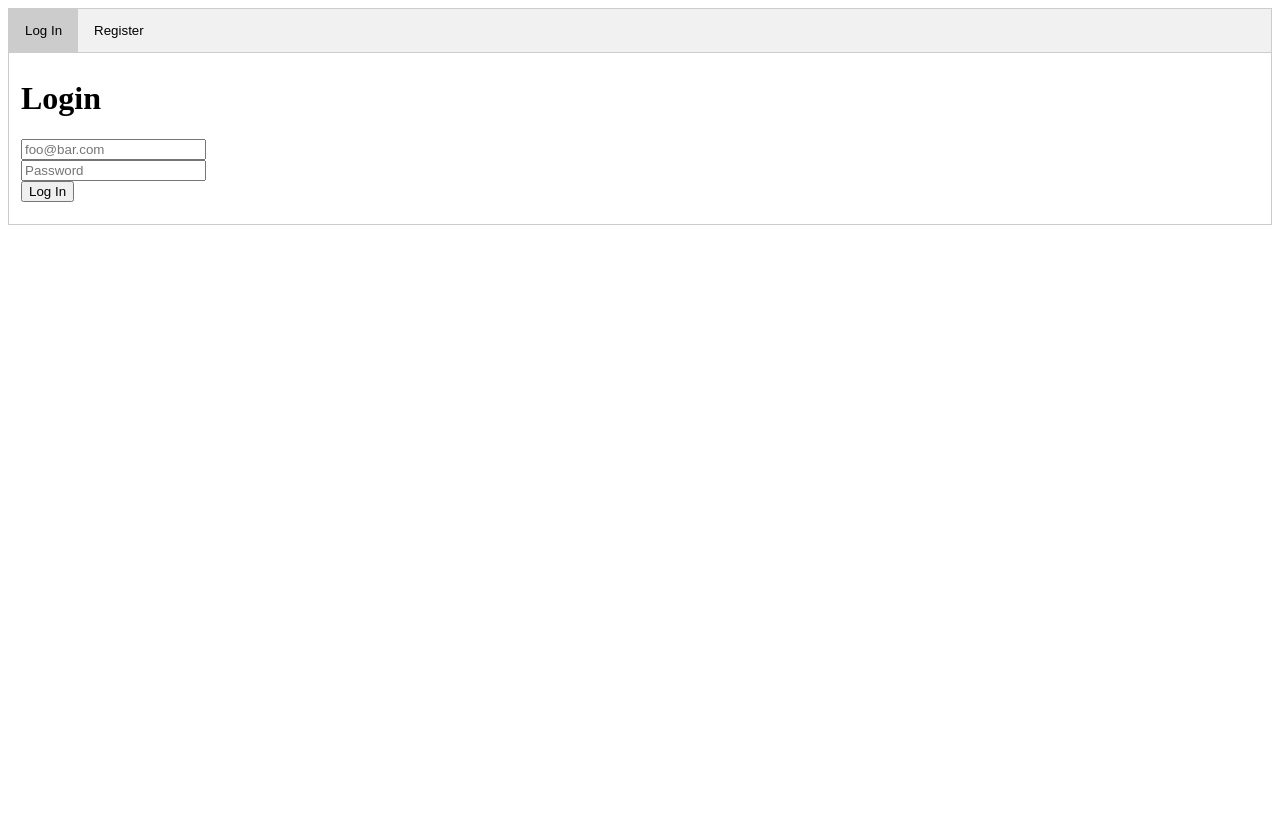
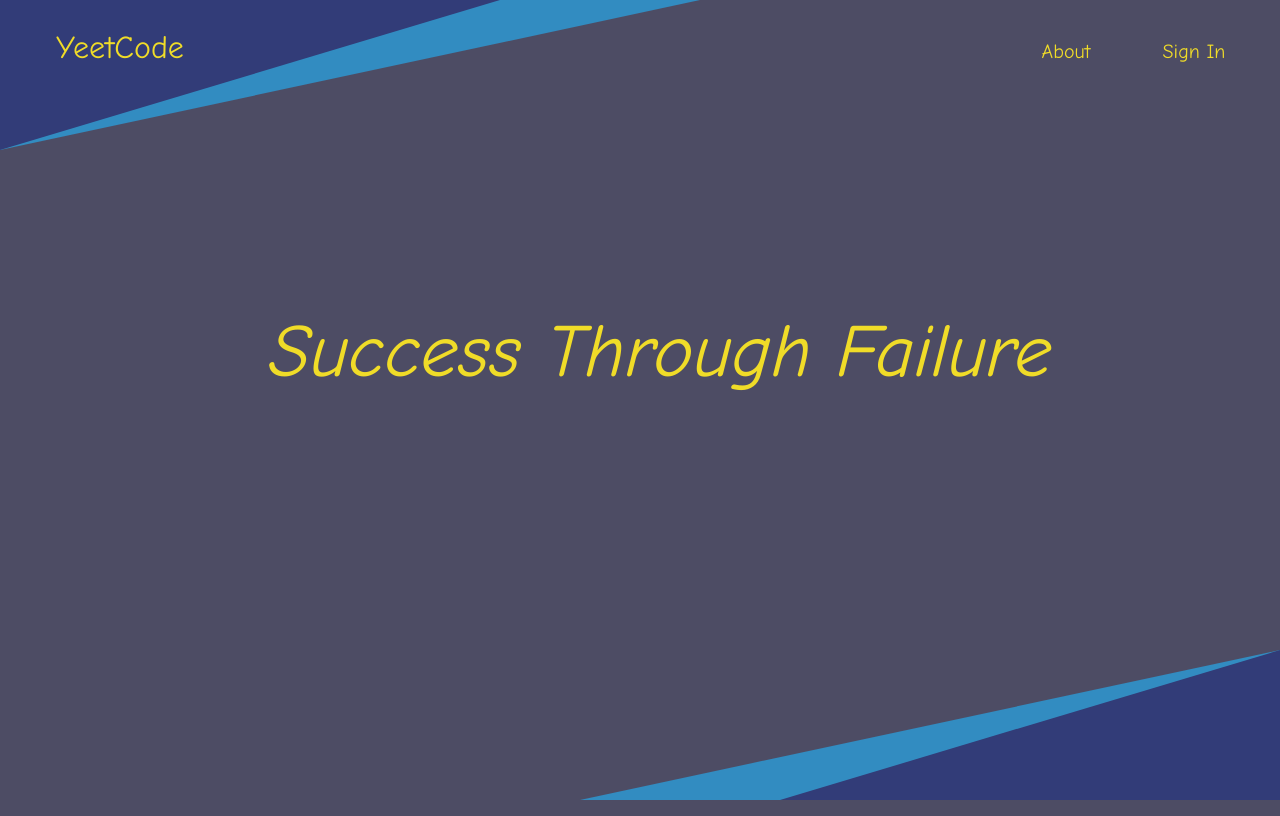
Before and after one commit to IanMarcC/YeetCode, a website: page src/index.html in a window 1280 px wide. Drawn offline with nearby package versions, Linux system fonts and the light colour scheme.

Commit message:
finished styling login page

```diff
--- a/package.json
+++ b/package.json
@@ -11,6 +11,7 @@
   "dependencies": {
     "amazon-cognito-identity-js": "^3.0.7",
     "aws-sdk": "^2.404.0",
+    "compile-run": "^2.3.0",
     "express": "^4.16.4",
     "jsonwebtoken": "^8.4.0",
     "jwk-to-pem": "^2.0.1",
--- a/src/index.html
+++ b/src/index.html
@@ -1,33 +1,47 @@
 <html>
     <head>
         <link type="text/css" rel="stylesheet" href="/styles/index.css">
+        <link rel="icon" type="image/ico" href="/images/favicon.ico">
         <title>YeetCode</title>
         <script src="https://ajax.googleapis.com/ajax/libs/jquery/3.3.1/jquery.min.js"></script>
         <script type="text/javascript" src="/scripts/index.js"></script>
     </head>
     <body>
+        <div class="topnav">
+            <div id="logo" class="logo">YeetCode</div>
+            <div id="signin" class="nav">Sign In</div>
+            <div id="about" class="nav">About</div>
+        </div>
+        <div class='triangle t1'></div>
+        <div class='triangle t2'></div>
+        <div class='triangle t3'></div>
+        <div class='triangle t4'></div>
+        <div id='slogan' class='message' style="font-size: 75px;">Success Through Failure</div>
+        <div id='description' class='message' style="font-size: 18px; display:none;">Learning how to code is difficult. There are a lot of failures along the way. However, failures are a great catalyst for success. At YeetCode, we believe that if you know enough incorrect solutions to a problem, you can derive the correct answer. Practicing with YeetCode will help you learn all the approaches that don't work, so that when you are faced with an important task you can easily avoid suboptimal solutions.</div>
+        <div class="floater">
             <div class="tab-container">
-            <button class="tab-navigation" onClick="openTab(event, 'Login')" id="default">Log In</button>
-            <button class="tab-navigation" onClick="openTab(event, 'Register')">Register</button>
+                <button class="tab-navigation" style="border-radius: 10px 0px 0px 0px;" onClick="openTab(event, 'Login')" id="default">Sign In</button>
+                <button class="tab-navigation" style="border-radius: 0px 10px 0px 0px;" onClick="openTab(event, 'Register')">Register</button>
             </div>
             <div id="Login" class="tab-content">
-            <h1>Login</h1>
                 <form id="loginForm" action="/verify">
+                    <fieldset>
                         <input name="username" type="email" placeholder="foo@bar.com"><br>
                         <input name="password" type="password" placeholder="Password"><br>
-                <input type="submit" value="Log In">
+                        <input class="submit" type="submit" value="Log In">
+                    </fieldset>
                 </form>
             </div>
             <div id="Register" class="tab-content">
-            <h1>Register</h1>
                 <form name="registerForm" id="registerForm" action="/register">
                     <fieldset id='regWrapper'>
                         <input name="username" type="email" placeholder="foo@bar.com" required><br>
                         <input name="password" type="password" placeholder="Password" required><br>
-                    <input type="submit" value="Create Account">
+                        <input class="submit" type="submit" value="Create Account">
                     </fieldset>
                 </form>
                 <form name="confForm" id="confForm" action="/confirm" method="POST"></form>
+            </div>
         </div>
         <script>
             document.getElementById("default").click();
@@ -59,6 +73,23 @@
                 $('#confForm').append('<input name="username" type="hidden" value="'+uname+'">');
                 return true;
             });
+
+            $('#logo').click(function(){
+                window.location.replace('/');
+            });
+
+            $('#signin').click(function(){
+                $('#slogan').css('display','none');
+                $('#description').css('display', 'none');
+                $('.floater').css('display','inline-block');
+            });
+
+            $('#about').click(function(){
+                $('.floater').css('display','none');
+                $('#slogan').css('display', 'none');
+                $('#description').css('display','block');
+            });
+
         </script>
     </body>
 </html>
--- a/src/styles/index.css
+++ b/src/styles/index.css
@@ -1,13 +1,112 @@
+body {
+    height: 100%;
+    padding: 0;
+	text-align: center;
+    color: rgb(240, 220, 40);
+	width: 100%;
+	font-family: Comic Sans MS, cursive, serif;
+    /* background-color: #328cc1; */
+    /* background-color: rgb(50,60,120); */
+	background-color: rgb(77, 76, 100);
+    background-size: initial;
+    overflow: hidden;
+}
+
+input {
+    font-size: 18px;
+    color: rgb(67, 66, 90);
+    font-family: Comic Sans MS, cursive, serif;
+    padding: 5px;
+    margin: 10px;
+    border-radius:5px;
+    border: none;
+    -webkit-box-shadow: 0 0 2px rgb(240, 220, 40);
+        box-shadow: 0 0 2px rgb(240, 220, 40);
+}
+
+fieldset {
+    border: none;
+}
+
+.submit {
+    background-color: rgb(77, 76, 100);
+    color: rgb(240, 220, 40);
+}
+
+.topnav {
+    overflow: hidden;
+    /* background-color: rgba(255, 250, 246, 0.8); */
+    margin-top: 0px;
+    line-height: 3rem;
+    display: block;
+    padding-right: 30px;
+}
+
+.logo {
+    font-family: Comic Sans MS, cursive, serif;
+    cursor: pointer;
+    font-size: 2rem;
+    float: left;
+    margin: 1rem;
+    padding-left:2rem;
+    padding-right:2rem;
+}
+
+.message {
+    position: absolute;
+    color: rgb(240, 220, 40);
+    background-color: transparent;
+    margin-left: 10%;
+    top: 37.5%;
+    width: 80%;
+    font-style: italic;
+    animation: fadeEffect 2s;
+    padding:.5rem;
+}
+
+.topnav div {
+    text-align: center;
+}
+
+.nav {
+    float: right;
+    font-size: 1.25rem;
+    cursor: pointer;
+    padding: 5px;
+    width: 70px;
+    line-height: 30px;
+    margin: 1.5rem 1.5rem 1rem 1.5rem;
+    border-bottom: 2px solid transparent;
+}
+.nav:hover {
+    border-bottom: 2px solid rgb(240, 220, 40);
+}
+
+.floater{
+    margin-top: 5rem;
+    display: none;
+    width: 30%;
+    background-color: rgb(215, 238, 225);
+    border-radius: 10px;
+    -webkit-box-shadow: 0 0 2px rgb(240, 220, 40);
+        box-shadow: 0 0 2px rgb(240, 220, 40);
+}
+
 /* Style the tab */
 .tab-container{
     overflow: hidden;
-    border: 1px solid #ccc;
-    background-color: #f1f1f1;
+    line-height: 60px;
+    border-bottom: 1px solid #ccc;
+    /* background-color: #f1f1f1; */
 }
 
 /* Style the buttons that are used to open the tab content */
 .tab-container button {
     background-color: inherit;
+    color: rgb(67, 66, 90);
+    font-family: Comic Sans MS, cursive, serif;
+    font-size: 22px;
+    width: 50%;
     float: left;
     border: none;
     outline: none;
@@ -18,19 +117,19 @@
 
 /* Change background color of buttons on hover */
 .tab-container button:hover {
-    background-color: #ddd;
+    background-color: rgb(235, 248, 245);;
 }
 
 /* Create an active/current tablink class */
 .tab-container button.active {
-    background-color: #ccc;
+    background-color: rgb(195, 218, 205);
 }
 
 /* Style the tab content */
 .tab-content {
     display: none;
     padding: 6px 12px;
-    border: 1px solid #ccc;
+    /* border: 1px solid #ccc; */
     border-top: none;
 }
 
@@ -43,3 +142,37 @@
     from {opacity: 0;}
     to {opacity: 1;}
 }
+
+.triangle {
+    position: absolute;
+    width: 0;
+    height: 0;
+}
+.t1 {
+    top: 0;
+    left: 0;
+    border-top: 150px solid #328cc1;
+    border-right: 700px solid transparent;
+    z-index: -2;
+}
+.t2 {
+    top: 0;
+    left: 0;
+    border-top: 150px solid rgb(50,60,120);
+    border-right: 500px solid transparent;
+    z-index: -1;
+}
+.t3 {
+    bottom: 0;
+    right: 0;
+    border-bottom: 150px solid rgb(50,60,120);
+    border-left: 500px solid transparent;
+    z-index: -1;
+}
+.t4 {
+    bottom: 0;
+    right: 0;
+    border-bottom: 150px solid #328cc1;
+    border-left: 700px solid transparent;
+    z-index: -2;
+}
```
Also changed, not shown: app.js (+16 -1 lines), src/code.html (+3 -17 lines), src/images/favicon.ico (added). Lines whose indentation alone changed are shown as unchanged.
